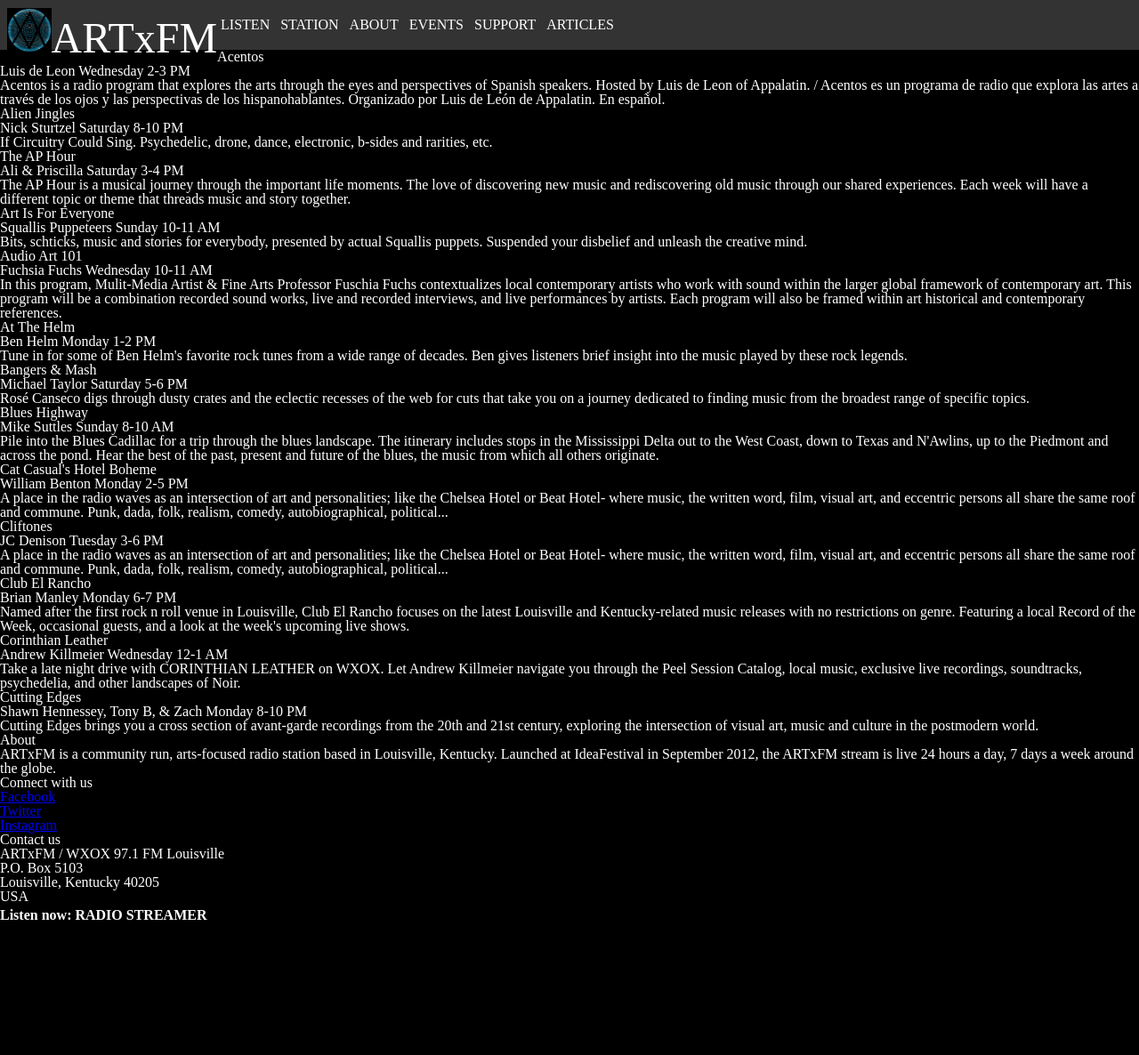
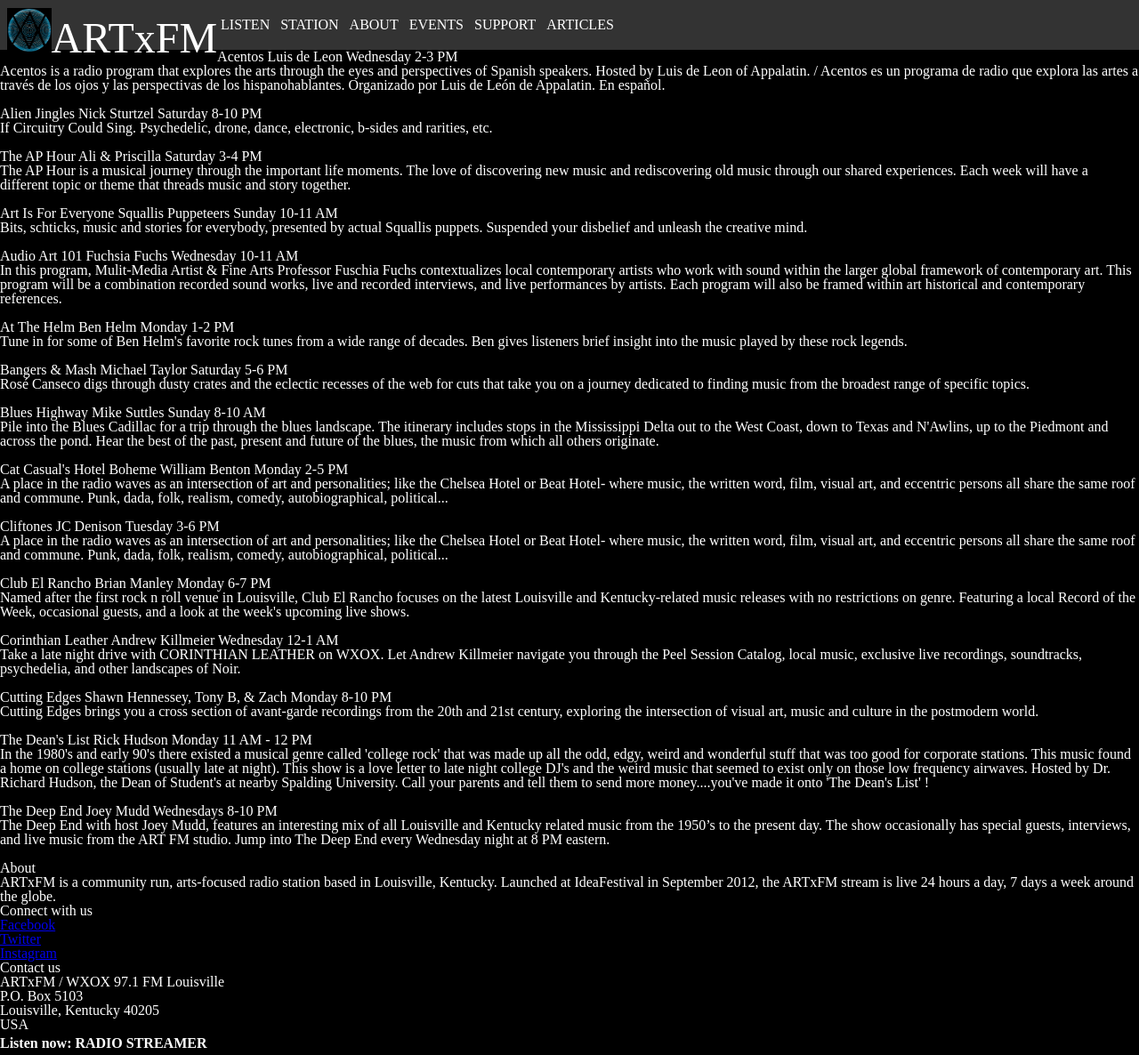
Before and after one commit to line47/wxox.github.io, a Jekyll site: the page built from index.html, in a window 1280 px wide. Shown: the whole page at 89% size. Built offline with Jekyll 4.4.1, drawn with Linux system fonts in a browser that asks for light colours; before the commit the page ends 1042 px from its top, so only the background shows below that.

Commit message:
Updating programs HTML
Adding classes and styling along with more programs

```diff
--- a/_data/programs.yml
+++ b/_data/programs.yml
@@ -88,3 +88,17 @@
   showday: Monday
   showtime: 8-10 PM
   facebook: https://www.facebook.com/pages/Cutting-Edges/374260809357238
+
+- name: The Dean's List
+  description: In the 1980's and early 90's there existed a musical genre called 'college rock' that was made up all the odd, edgy, weird and wonderful stuff that was too good for corporate stations.  This music found a home on college stations (usually late at night).  This show is a love letter to late night college DJ's and the weird music that seemed to exist only on those low frequency airwaves. Hosted by Dr. Richard Hudson, the Dean of Student's at nearby Spalding University.  Call your parents and tell them to send more money....you've made it onto 'The Dean's List' !
+  host: Rick Hudson
+  showday: Monday
+  showtime: 11 AM - 12 PM
+  facebook:
+
+- name: The Deep End
+  description: The Deep End with host Joey Mudd, features an interesting mix of all Louisville and Kentucky related music from the 1950’s to the present day. The show occasionally has special guests, interviews, and live music from the ART FM studio. Jump into The Deep End every Wednesday night at 8 PM eastern.
+  host: Joey Mudd
+  showday: Wednesdays
+  showtime: 8-10 PM
+  facebook: https://www.facebook.com/thedeependshow
--- a/index.html
+++ b/index.html
@@ -3,13 +3,13 @@
 ---
 
 <ul id="programs">
-{% for program in site.data.programs %}
-  <li>
-    {{ program.name }}<br>
-	{{ program.host }}
-	  {{ program.showday }}
-	   {{ program.showtime }}
-    <p>{{ program.description }}</p>
-  </li>
-{% endfor %}
+  {% for program in site.data.programs %}
+    <li>
+      <span class="program-name">{{ program.name }}</span>
+      <span class="program-host">{{ program.host }}</span>
+      <span class="program-day">{{ program.showday }}</span>
+      <span class="program-time">{{ program.showtime }}</span>
+      <p class="program-description">{{ program.description }}</p>
+    </li>
+  {% endfor %}
 </ul>
--- a/stylesheets/wxox-styles.scss
+++ b/stylesheets/wxox-styles.scss
@@ -59,3 +59,9 @@
 .top-navbar-navigation a:hover {color:orange;background:#000;}
 .top-navbar-navigation .dropdown-menu {display:none;}
 .top-navbar-navigation .dropdown-menu li {display:block;}
+
+#programs {
+
+	li {margin-bottom:1rem;}
+
+}
```
